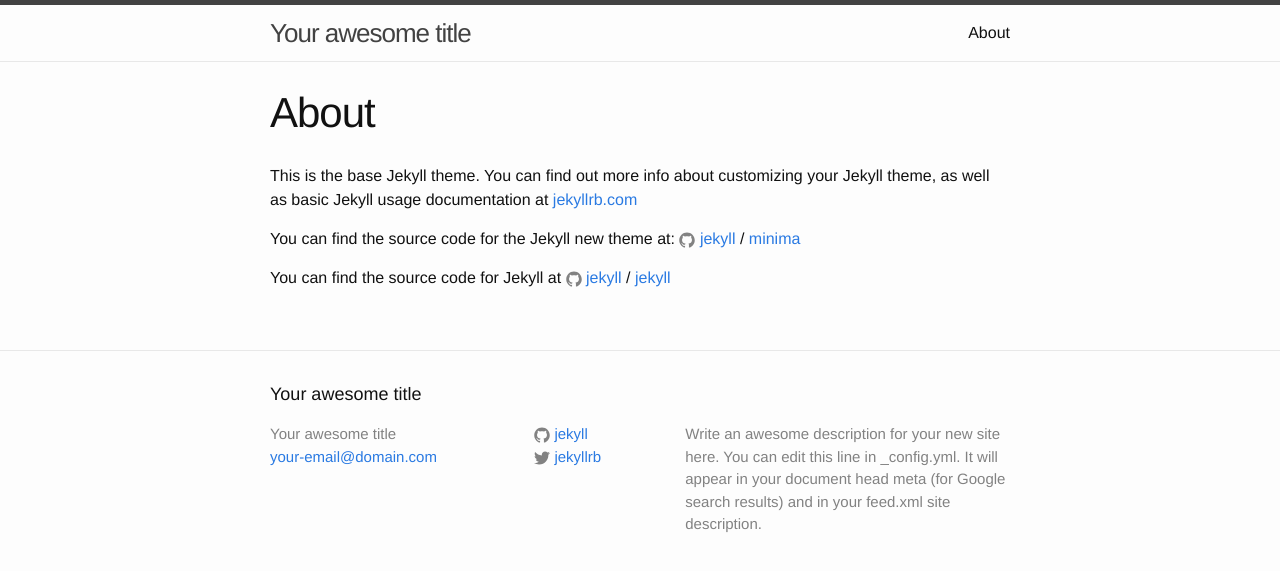
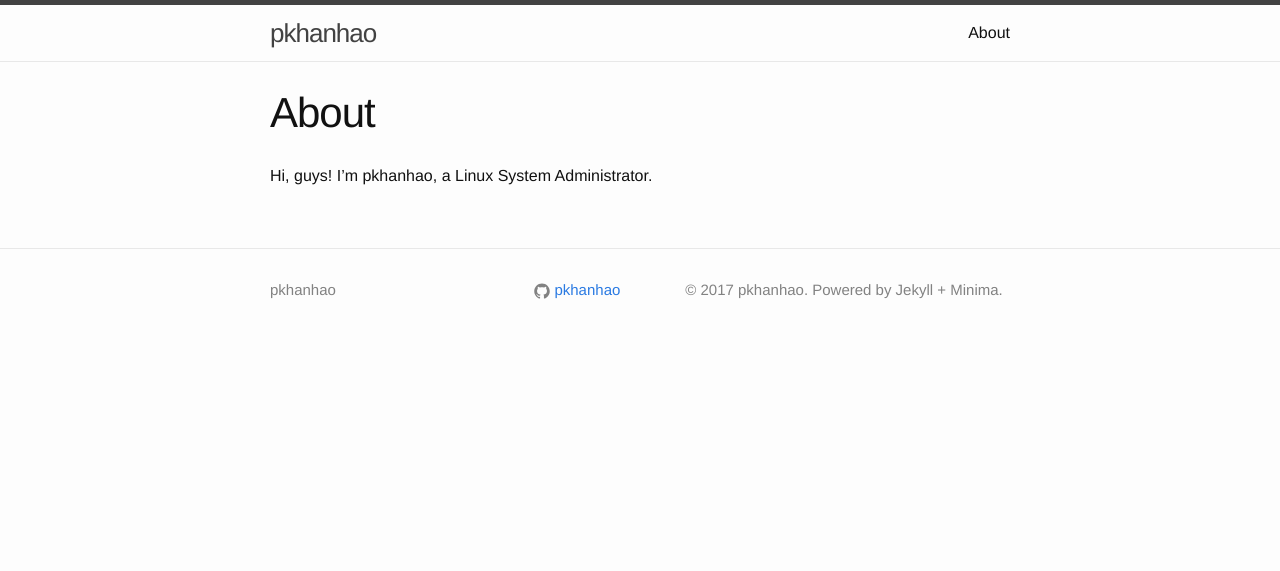
Before and after one commit to pkhanhao/pkhanhao.github.io, a Jekyll site: the page built from about.md, in a window 1280 px wide. Shown: the top 571 px of the page. Built offline with Jekyll 4.4.1, drawn with Linux system fonts in a browser that asks for light colours.

Commit message:
Initial custom configuration

```diff
--- a/_config.yml
+++ b/_config.yml
@@ -13,16 +13,14 @@
 # you will see them accessed via {{ site.title }}, {{ site.email }}, and so on.
 # You can create any custom variable you would like, and they will be accessible
 # in the templates via {{ site.myvariable }}.
-title: Your awesome title
-email: your-email@domain.com
+title: pkhanhao
+#email: pkhanhao@163.com
 description: > # this means to ignore newlines until "baseurl:"
-  Write an awesome description for your new site here. You can edit this
-  line in _config.yml. It will appear in your document head meta (for
-  Google search results) and in your feed.xml site description.
+  © 2017 pkhanhao. Powered by Jekyll + Minima.
 baseurl: "" # the subpath of your site, e.g. /blog
 url: "" # the base hostname & protocol for your site, e.g. http://example.com
-twitter_username: jekyllrb
-github_username:  jekyll
+#twitter_username: pkhanhao
+github_username:  pkhanhao
 
 # Build settings
 markdown: kramdown
--- a/_includes/footer.html
+++ b/_includes/footer.html
@@ -2,7 +2,9 @@
 
   <div class="wrapper">
 
+<!--
     <h2 class="footer-heading">{{ site.title | escape }}</h2>
+-->
 
     <div class="footer-col-wrapper">
       <div class="footer-col footer-col-1">
--- a/_layouts/home.html
+++ b/_layouts/home.html
@@ -20,6 +20,8 @@
     {% endfor %}
   </ul>
 
+<!--
   <p class="rss-subscribe">subscribe <a href="{{ "/feed.xml" | relative_url }}">via RSS</a></p>
+-->
 
 </div>
--- a/about.md
+++ b/about.md
@@ -4,12 +4,4 @@
 permalink: /about/
 ---
 
-This is the base Jekyll theme. You can find out more info about customizing your Jekyll theme, as well as basic Jekyll usage documentation at [jekyllrb.com](http://jekyllrb.com/)
-
-You can find the source code for the Jekyll new theme at:
-{% include icon-github.html username="jekyll" %} /
-[minima](https://github.com/jekyll/minima)
-
-You can find the source code for Jekyll at
-{% include icon-github.html username="jekyll" %} /
-[jekyll](https://github.com/jekyll/jekyll)
+Hi, guys! I'm pkhanhao, a Linux System Administrator.
```
Also changed, not shown: README.md.
